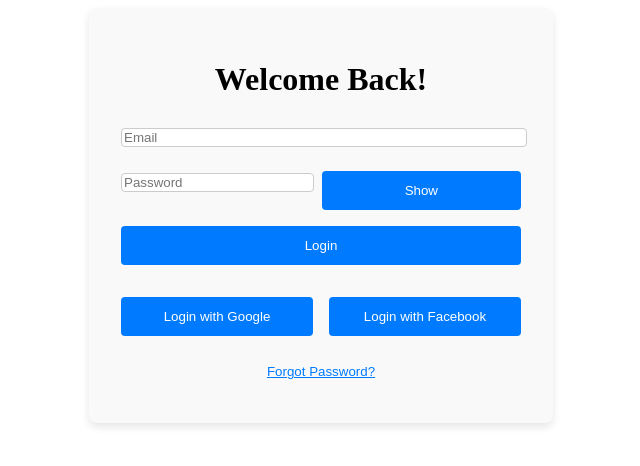
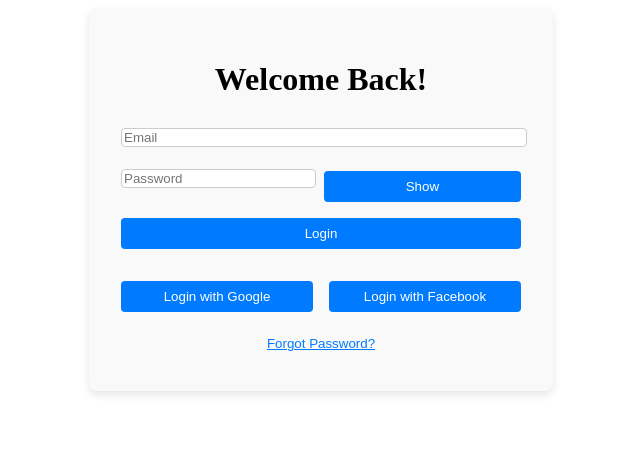
Before and after one commit to GANAMYDE/SSLv.2, a React (Vite) app: page / in a window 1280 px wide. Shown: the top 466 px of the page, without its empty margins (319-959 px from the left). Built offline with nearby package versions, Linux system fonts and the light colour scheme.

Commit message:
inputtest2

```diff
--- a/src/assets/css/index.css
+++ b/src/assets/css/index.css
@@ -24,7 +24,7 @@
 
 button {
   width: 100%;
-  padding: 0.75rem;
+  padding: 0.50rem;
   margin-top: 1rem;
   background-color: #007bff;
   color: white;
```
